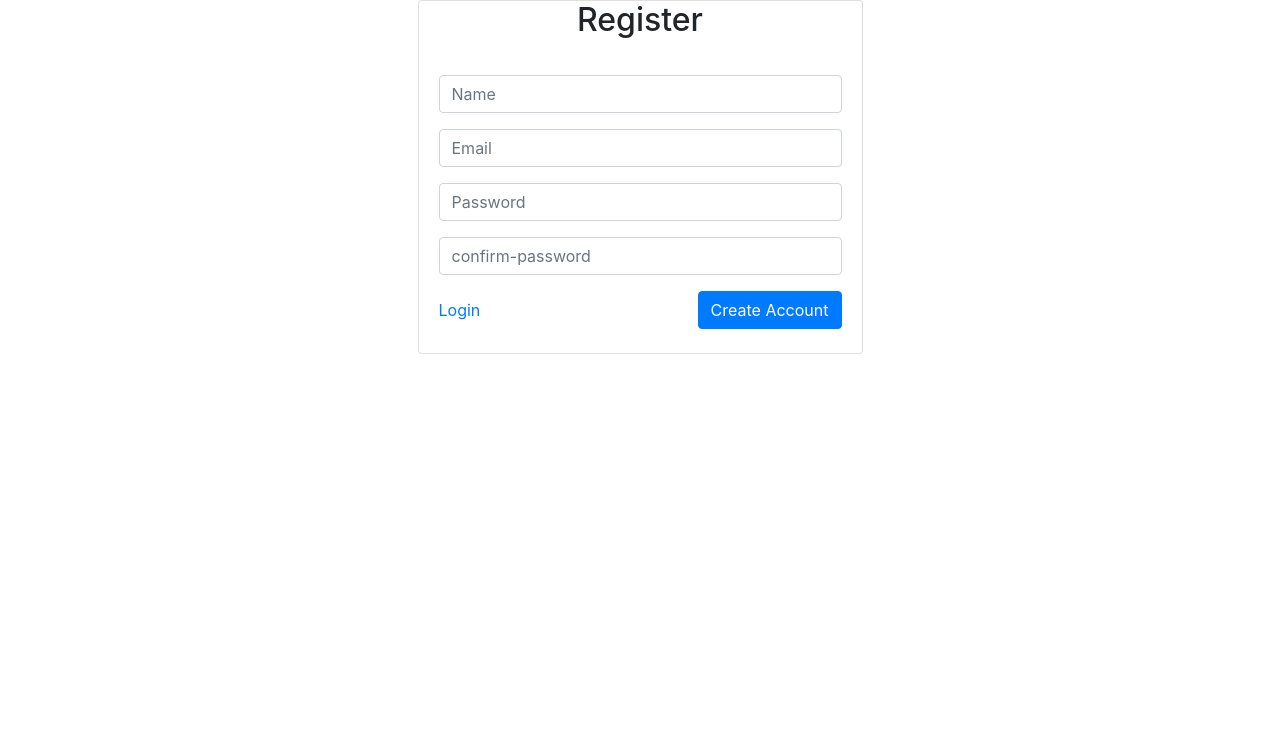
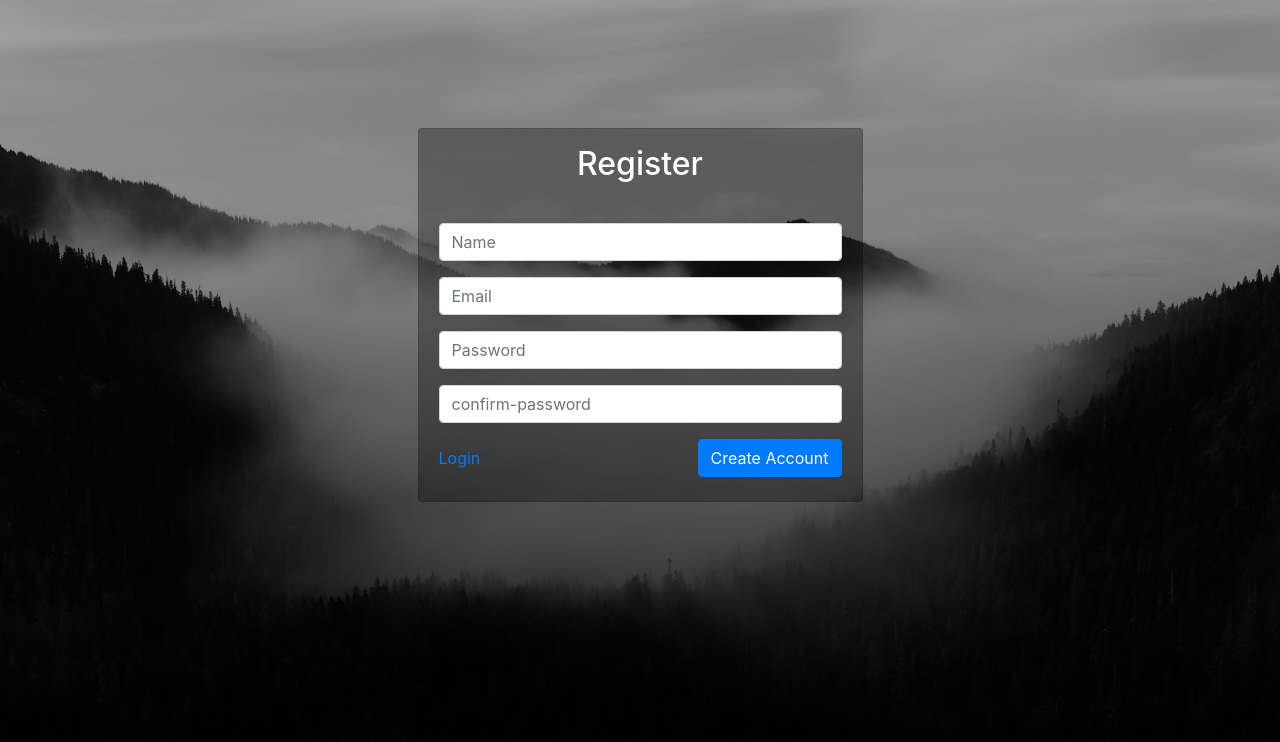
Before and after one commit to b1621/Blog, a PHP site: page /pages/signup.php in a window 1280 px wide. Shown: the top 742 px of the page. Run offline with PHP 8.4, Linux system fonts and the light colour scheme.

Commit message:
Change the UI for signin and signup

```diff
--- a/pages/signup.php
+++ b/pages/signup.php
@@ -8,14 +8,18 @@
     <link rel="stylesheet" href="css/signup.css?ver=<?php echo rand(111,999)?>">
     <link rel="stylesheet" href="https://cdn.jsdelivr.net/npm/bootstrap@4.6.2/dist/css/bootstrap.min.css" integrity="sha384-xOolHFLEh07PJGoPkLv1IbcEPTNtaed2xpHsD9ESMhqIYd0nLMwNLD69Npy4HI+N" crossorigin="anonymous">
 </head>
-<body>
+<body style="background-image: linear-gradient(to bottom, rgba(0, 0, 0, 0.3) 0%, rgba(0, 0, 0, 0.7) 75%, #000 100%),url('../assets/img/bg-masthead.jpg');
+  background-repeat: no-repeat;
+  background-attachment: fixed;
+  background-size: 100% 100%;
+  background-position: center;">
 
 <form  action="../process/signup_process.php" method="POST">
-<div class="container">
+<div class="container" style="margin-top: 10%; " >
   <div class="row justify-content-center">
   <div class="col-md-5">
-   <div class="card">
-     <h2 class="card-title text-center">Register </h2>
+   <div class="card" style="background-color: rgb(0,0,0,0.3);">
+     <h2 class="card-title text-center my-3" style="color:white;">Register </h2>
       <div class="card-body py-md-4">
        <form _lpchecked="1">
           <div class="form-group">
```
Also changed, not shown: pages/signin.php (+7 -3 lines).
